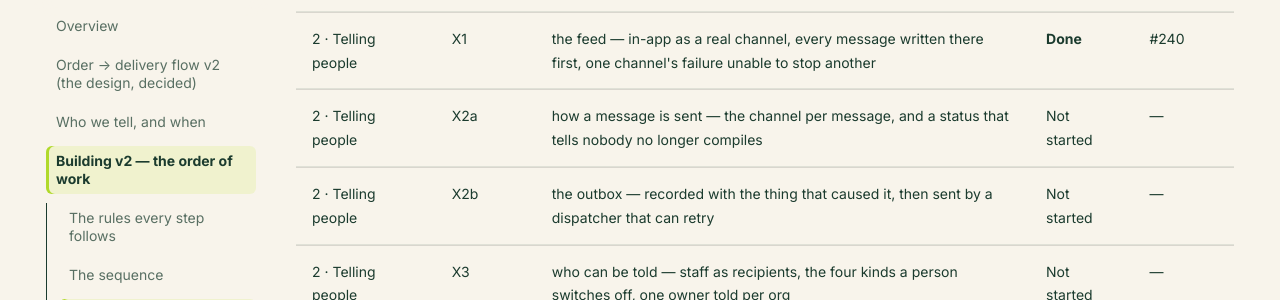
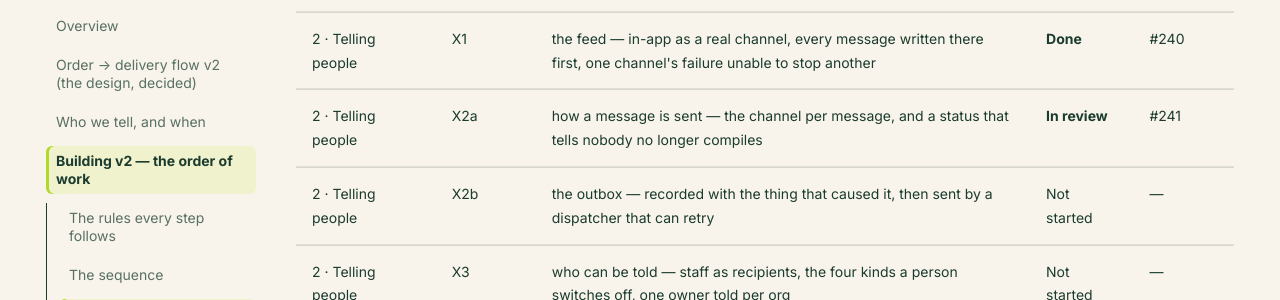
Before and after one commit to cropdoor/cropdoor-almanac, an MkDocs documentation site: the page built from docs/domain/order-delivery-flow-v2-build-order.md, in a window 1280 px wide and 900 px high, scrolled down 4941 px. Shown: the part 153-453 px from the top of the window. Built offline with MkDocs 1.6.1 and Material for MkDocs 9.7.7, drawn with Linux system fonts in a browser that asks for light colours; some web fonts are replaced; comment, search, counter and statistics services are not loaded.

Commit message:
docs(domain): X2a is in review — the message picks its channels

```diff
--- a/docs/domain/order-delivery-flow-v2-build-order.md
+++ b/docs/domain/order-delivery-flow-v2-build-order.md
@@ -57,7 +57,7 @@ The one place that says what is finished. A PR is **Done** only once it is merge
 | 1 · Settings and taxes | F2b | finance maintains taxes — the list, adding one, switching it on and off, deleting one never used | **Done** | #238 |
 | 1 · Settings and taxes | F3 | the platform commission rate on the Finance tab | **Done** | #239 |
 | 2 · Telling people | X1 | the feed — in-app as a real channel, every message written there first, one channel's failure unable to stop another | **Done** | #240 |
-| 2 · Telling people | X2a | how a message is sent — the channel per message, and a status that tells nobody no longer compiles | Not started | — |
+| 2 · Telling people | X2a | how a message is sent — the channel per message, and a status that tells nobody no longer compiles | **In review** | #241 |
 | 2 · Telling people | X2b | the outbox — recorded with the thing that caused it, then sent by a dispatcher that can retry | Not started | — |
 | 2 · Telling people | X3 | who can be told — staff as recipients, the four kinds a person switches off, one owner told per org | Not started | — |
 | 2 · Telling people | Y | the messages that can exist today, moved onto the frame | Not started | — |
```
